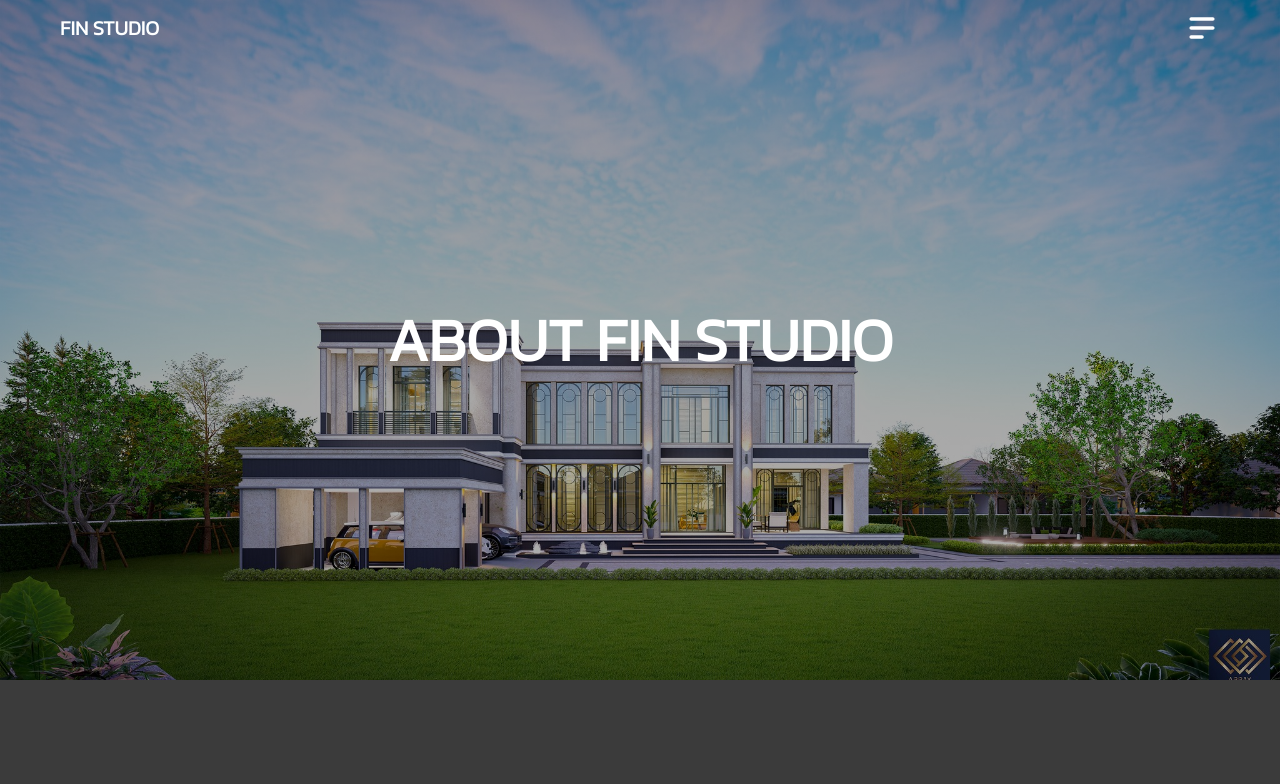
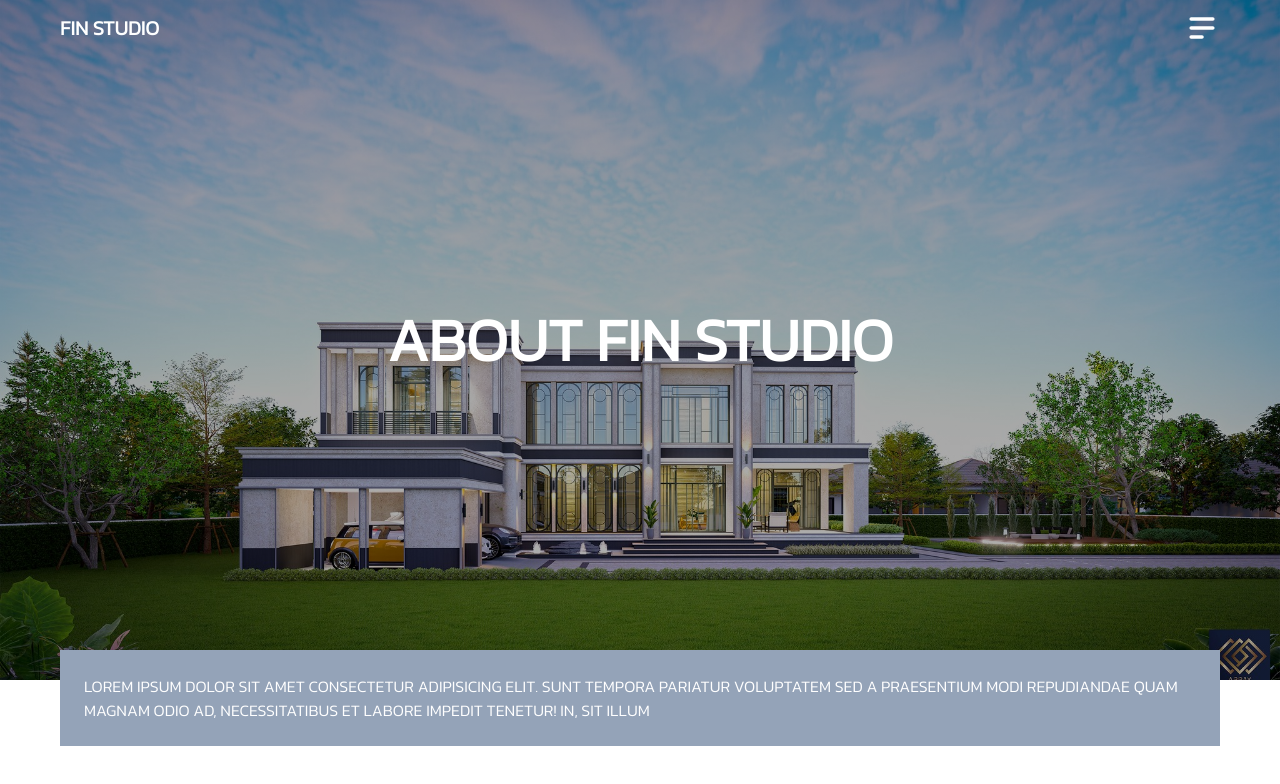
Before and after one commit to thanatP-Bz/fin-studio, a Next.js app: page /about in a window 1280 px wide. Shown: the top 784 px of the page. Built offline with nearby package versions, Linux system fonts and the light colour scheme.

Commit message:
increasedFontSize

```diff
--- a/src/app/about/page.jsx
+++ b/src/app/about/page.jsx
@@ -2,9 +2,21 @@ import React from "react";
 
 const About = () => {
   return (
-    <div className="h-screen w-screen">
+    <div className="flex h-screen w-screen flex-col">
       <div className="about-img flex h-[85vh] w-full items-center justify-center overflow-hidden bg-gray-300 bg-cover ">
-        <h1 className="text-6xl font-bold text-white">about fin studio</h1>
+        <h1 className="text-center text-6xl font-bold text-white">
+          about fin studio
+        </h1>
+      </div>
+      <div className="container w-full justify-center">
+        <div className="relative top-[-40px] items-center justify-center bg-slate-400 p-6 text-white">
+          <p>
+            Lorem ipsum dolor sit amet consectetur adipisicing elit. Sunt
+            tempora pariatur voluptatem sed a praesentium modi repudiandae quam
+            magnam odio ad, necessitatibus et labore impedit tenetur! In, sit
+            illum
+          </p>
+        </div>
       </div>
     </div>
   );
--- a/src/app/globals.css
+++ b/src/app/globals.css
@@ -37,7 +37,7 @@
 
 body {
   text-transform: uppercase;
-  background-color: rgb(59, 59, 59);
+  background-color: #fff;
 }
 
 .body-container {
--- a/src/components/navbar/Navbar.jsx
+++ b/src/components/navbar/Navbar.jsx
@@ -3,6 +3,7 @@
 import React, { useState } from "react";
 import Link from "next/link";
 import { HiMenuAlt2, HiX } from "react-icons/hi";
+import { AiFillFacebook } from "react-icons/ai";
 
 const links = [
   {
@@ -67,7 +68,12 @@ const Navbar = () => {
               <div className="no-highlight container relative h-full translate-x-0 flex-col items-end justify-center gap-y-5 text-2xl transition-all duration-700 ease-in-out ">
                 {links.map((link) => {
                   return (
-                    <Link key={link.id} href={link.url} onClick={clickHandler}>
+                    <Link
+                      key={link.id}
+                      href={link.url}
+                      onClick={clickHandler}
+                      className="text-4xl"
+                    >
                       <span className="link link-underline link-underline-black">
                         {link.title}
                       </span>
@@ -80,7 +86,12 @@ const Navbar = () => {
                 <span className="w-full bg-white p-[0.5px]"></span>
                 <div className="flex justify-between">
                   <p>©2023 FIN studio Limited. All rights reserved.</p>
-                  <p>social media</p>
+                  <Link
+                    href="https://www.facebook.com/profile.php?id=100093002670493"
+                    className="text-2xl"
+                  >
+                    <AiFillFacebook />
+                  </Link>
                 </div>
               </div>
             </div>
```
